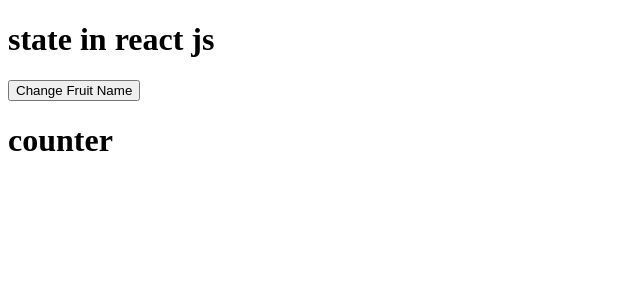
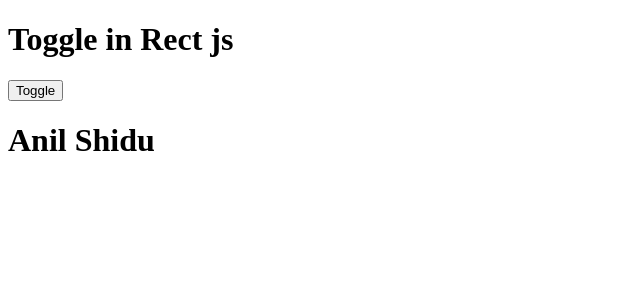
Before and after one commit to mukesh-raika/React, a React (Vite) app: page / in a window 1280 px wide. Shown: the top 300 px of the page, without its empty margins (0-640 px from the left). Built offline with nearby package versions, Linux system fonts and the light colour scheme.

Commit message:
react projact

```diff
--- a/src/App.jsx
+++ b/src/App.jsx
@@ -1,20 +1,20 @@
+import{ useState } from "react"
+import User from "./User"
+function  App(){
+     const [display]=useState(true)
+        return(
+            <>
+            <h1>Toggle in Rect js</h1>
+            <button onClick={()=>setDsplay(!display)}>Toggle </button>
 
-import { useState } from "react";
-import Counnter from "./Counter";
-function App(){
-    const [fruit,setFruit]=useState();
-    const handleFruit=()=>{
-        setFruit("banana")
+            {/* {
+                display ?<h1>Anil sidhu</h1>:null
+            } */}
 
+    {
+        display && <User/>
     }
-    return (
-            <div>
-                <h1>state in react js</h1>
-
-                <h1>{fruit}</h1>
-                <button onClick={handleFruit}>Change Fruit Name</button>
-                <Counnter fruit={fruit}/>
-            </div>
-    )
+            </>
+)
 }
-export default App
+export default App;
--- /dev/null
+++ b/src/User.jsx
@@ -0,0 +1,8 @@
+function User(){
+    return (<div>
+        <h1>
+            Anil Shidu
+        </h1>
+    </div>)
+}
+ export default User;
```
